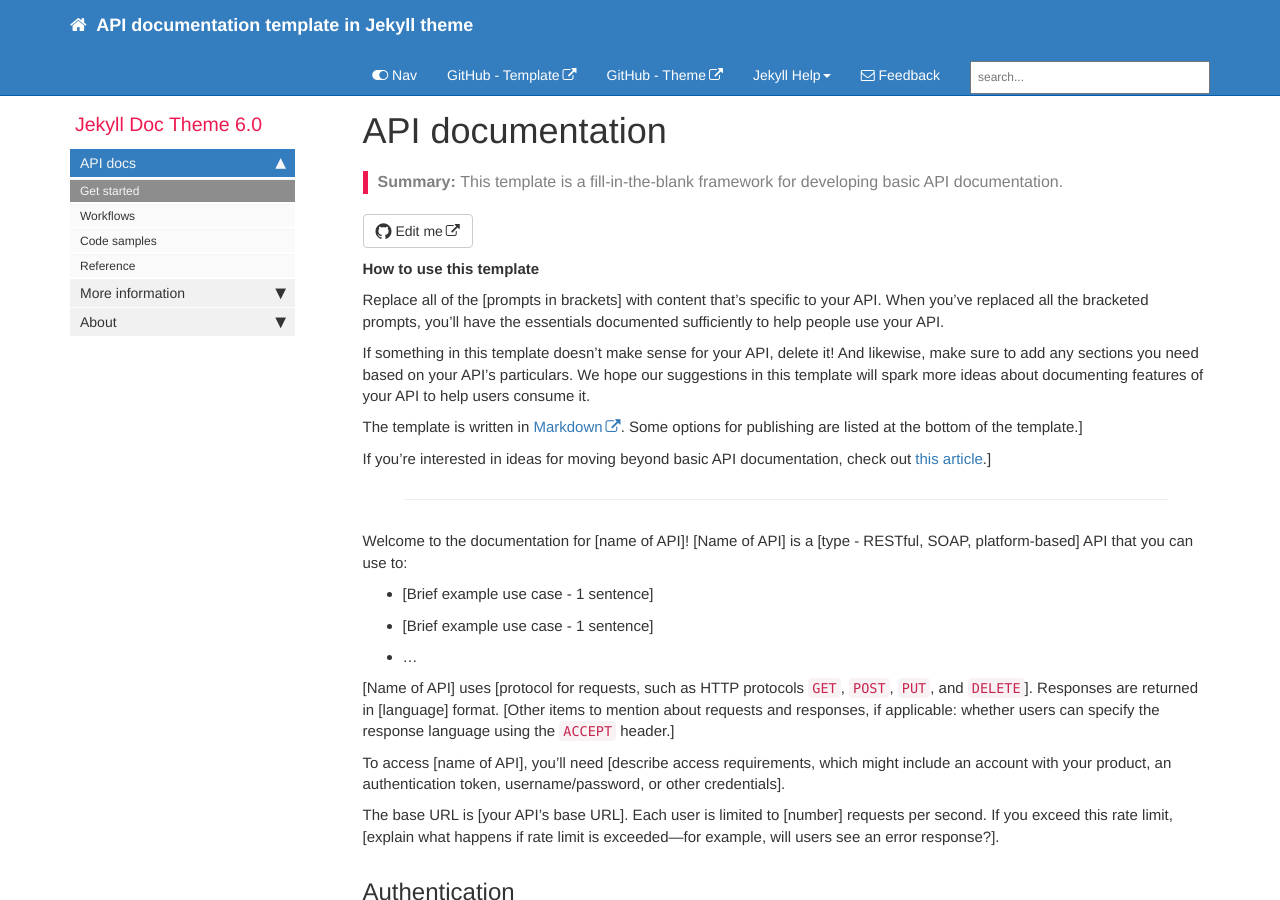
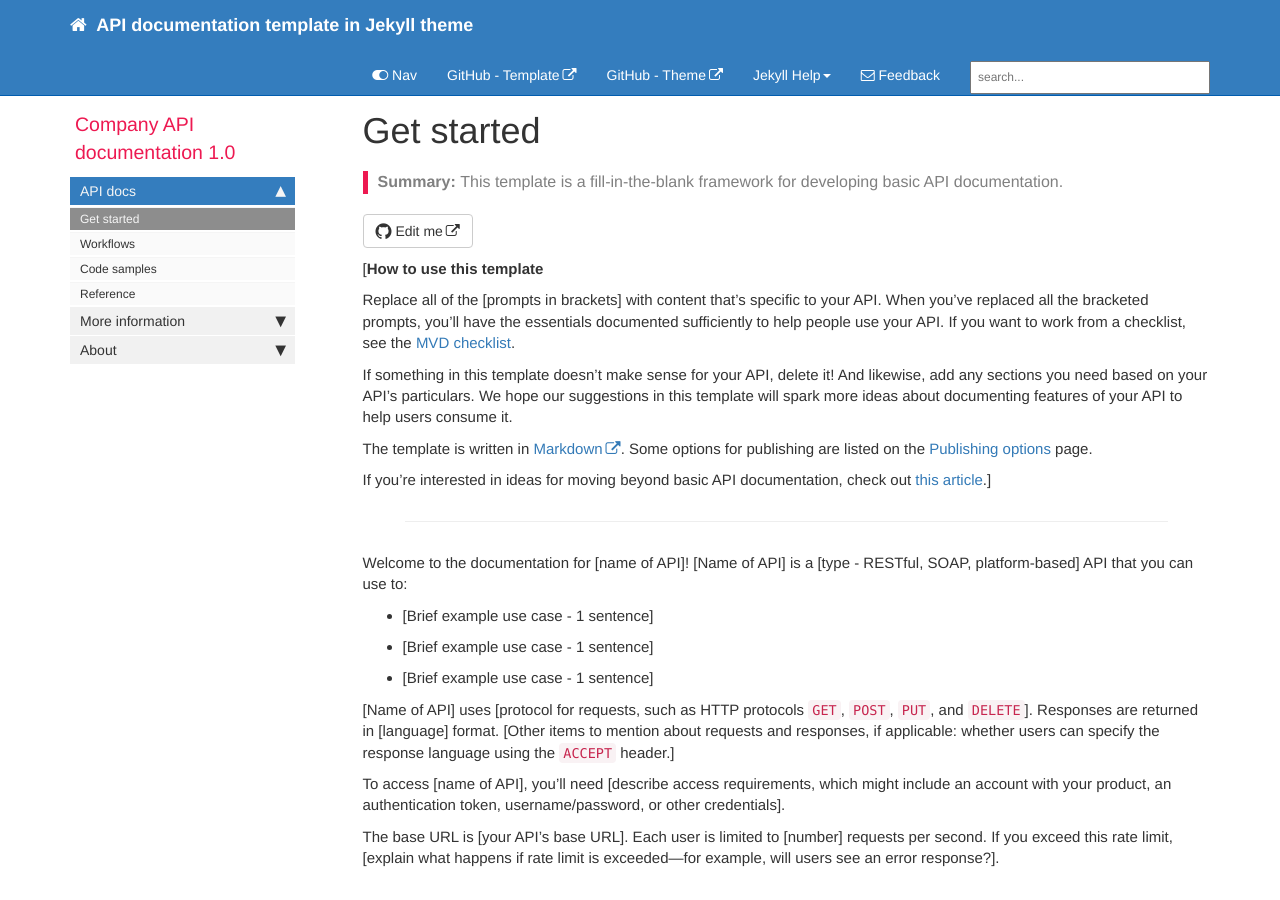
Before and after one commit to hillaryfraley/test-mvd-template, a Jekyll site: the page built from index.md, in a window 1280 px wide and 900 px high. Built offline with Jekyll 4.4.1, drawn with Linux system fonts in a browser that asks for light colours; nearby versions of some CDN libraries; comment, search, counter and statistics services are not loaded.

Commit message:
update sidebar and index

```diff
--- a/_data/sidebars/mydoc_sidebar.yml
+++ b/_data/sidebars/mydoc_sidebar.yml
@@ -2,8 +2,8 @@
 
 entries:
 - title: sidebar
-  product: Jekyll Doc Theme
-  version: 6.0
+  product: Company API documentation
+  version: 1.0
   folders:
 
   - title:
--- a/index.md
+++ b/index.md
@@ -1,5 +1,5 @@
 ---
-title: API documentation
+title: Get started
 keywords: api documentation, api docs, api documentation template
 sidebar: mydoc_sidebar
 toc: false
@@ -7,13 +7,13 @@ permalink: index.html
 summary: This template is a fill-in-the-blank framework for developing basic API documentation.
 ---
 
-**How to use this template**
+[**How to use this template**
 
-Replace all of the [prompts in brackets] with content that's specific to your API. When you've replaced all the bracketed prompts, you'll have the essentials documented sufficiently to help people use your API.
+Replace all of the [prompts in brackets] with content that's specific to your API. When you've replaced all the bracketed prompts, you'll have the essentials documented sufficiently to help people use your API. If you want to work from a checklist, see the [MVD checklist](mydoc_mvd_checklist.md).
 
-If something in this template doesn't make sense for your API, delete it! And likewise, make sure to add any sections you need based on your API's particulars. We hope our suggestions in this template will spark more ideas about documenting features of your API to help users consume it.
+If something in this template doesn't make sense for your API, delete it! And likewise, add any sections you need based on your API's particulars. We hope our suggestions in this template will spark more ideas about documenting features of your API to help users consume it.
 
-The template is written in [Markdown](https://daringfireball.net/projects/markdown/). Some options for publishing are listed at the bottom of the template.]
+The template is written in [Markdown](https://daringfireball.net/projects/markdown/). Some options for publishing are listed on the [Publishing options](mydoc_publishing_options.md) page.
 
 If you're interested in ideas for moving beyond basic API documentation, check out [this article](link to API doc checklist article).]
 
@@ -24,7 +24,7 @@ Welcome to the documentation for [name of API]! [Name of API] is a [type - RESTf
 
 * [Brief example use case - 1 sentence]
 * [Brief example use case - 1 sentence]
-* ...
+* [Brief example use case - 1 sentence]
 
 [Name of API] uses [protocol for requests, such as HTTP protocols `GET`, `POST`, `PUT`, and `DELETE`]. Responses are returned in [language] format. [Other items to mention about requests and responses, if applicable: whether users can specify the response language using the `ACCEPT` header.]
 
```
